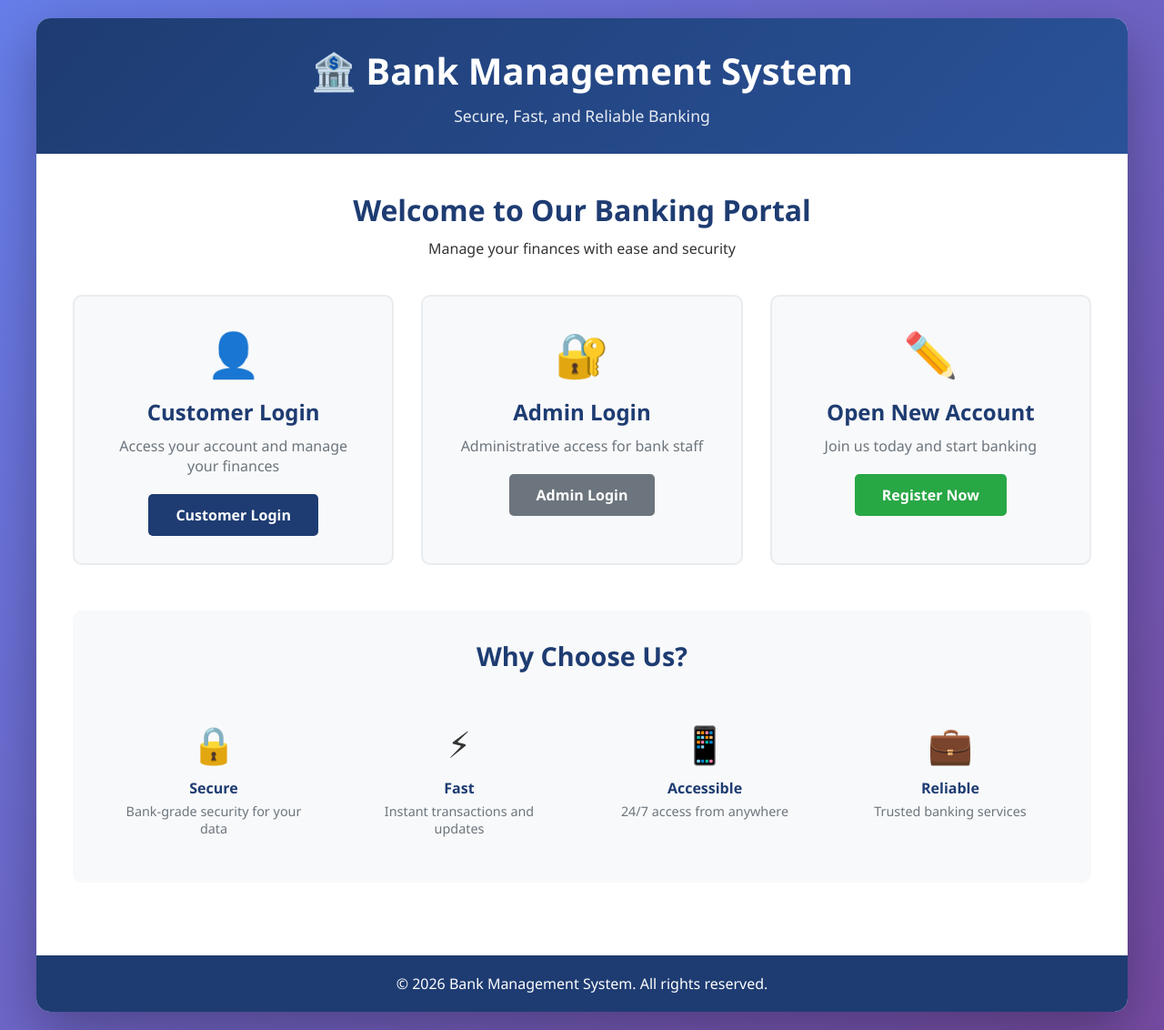
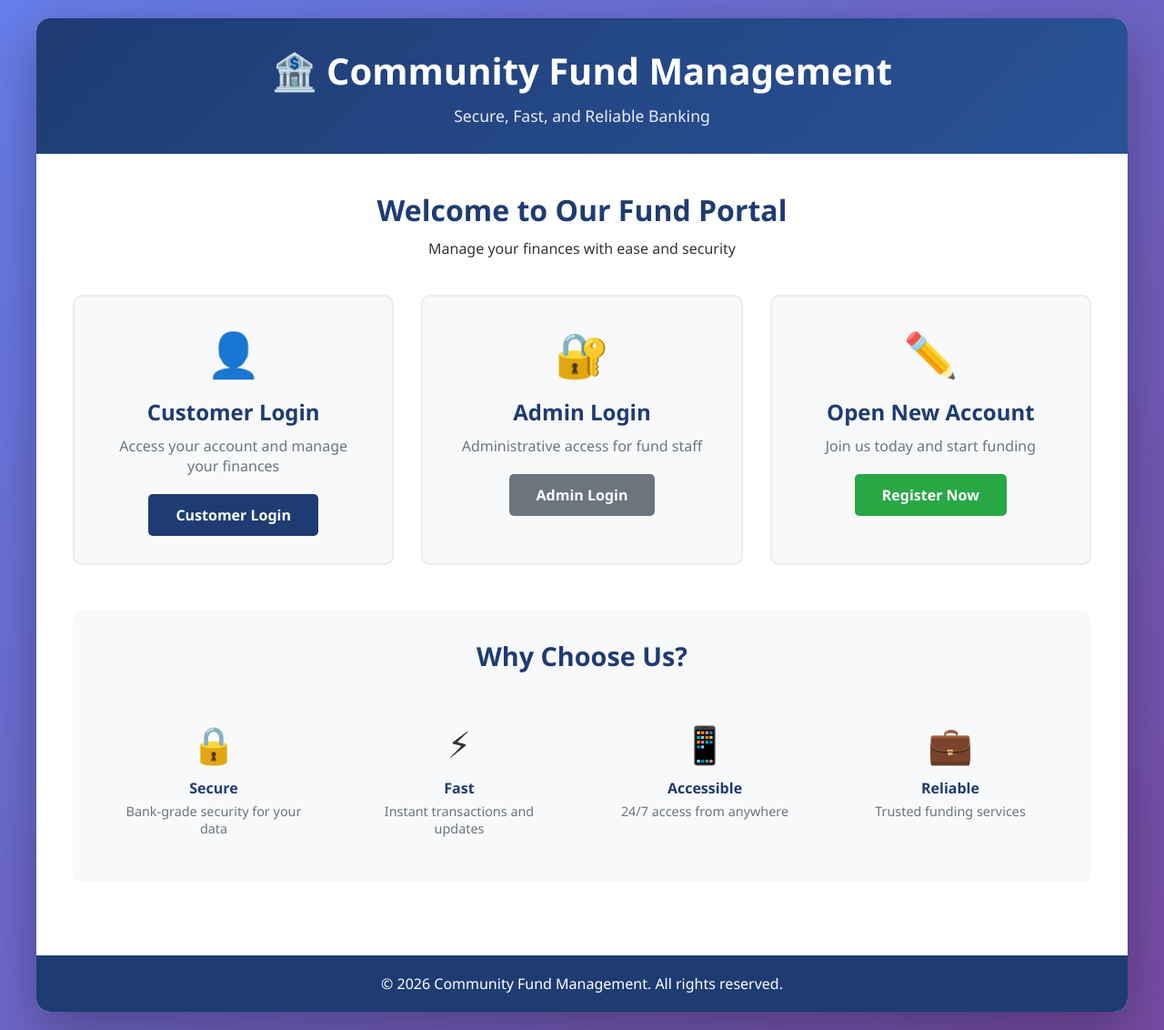
Before and after one commit to bhanu-limbu/community_fund_management, a PHP site: page / in a window 1280 px wide. Shown: the whole page at 91% size. Run offline with PHP 8.4, Linux system fonts and the light colour scheme.

Commit message:
Topic changed to Community Fund Management

```diff
--- a/admin_close_account.php
+++ b/admin_close_account.php
@@ -45,7 +45,7 @@ if ($_SERVER['REQUEST_METHOD'] == 'POST') {
 <head>
     <meta charset="UTF-8">
     <meta name="viewport" content="width=device-width, initial-scale=1.0">
-    <title>Close Account - Bank Management System</title>
+    <title>Close Account - Community Fund Management</title>
     <link rel="stylesheet" href="css/style.css">
 </head>
 <body>
@@ -90,7 +90,7 @@ if ($_SERVER['REQUEST_METHOD'] == 'POST') {
         </main>
 
         <footer class="footer">
-            <p>&copy; 2026 Bank Management System. All rights reserved.</p>
+            <p>&copy; 2026 Community Fund Management. All rights reserved.</p>
         </footer>
     </div>
 
--- a/admin_dashboard.php
+++ b/admin_dashboard.php
@@ -28,7 +28,7 @@ $conn->close();
 <head>
     <meta charset="UTF-8">
     <meta name="viewport" content="width=device-width, initial-scale=1.0">
-    <title>Admin Dashboard - Bank Management System</title>
+    <title>Admin Dashboard - Community Fund Management</title>
     <link rel="stylesheet" href="css/style.css">
 </head>
 <body>
@@ -105,7 +105,7 @@ $conn->close();
         </main>
 
         <footer class="footer">
-            <p>&copy; 2026 Bank Management System. All rights reserved.</p>
+            <p>&copy; 2026 Community Fund Management. All rights reserved.</p>
         </footer>
     </div>
 </body>
--- a/admin_login.php
+++ b/admin_login.php
@@ -52,7 +52,7 @@ if ($_SERVER['REQUEST_METHOD'] == 'POST') {
 <head>
     <meta charset="UTF-8">
     <meta name="viewport" content="width=device-width, initial-scale=1.0">
-    <title>Admin Login - Bank Management System</title>
+    <title>Admin Login - Community Fund Management</title>
     <link rel="stylesheet" href="css/style.css">
 </head>
 <body>
@@ -95,7 +95,7 @@ if ($_SERVER['REQUEST_METHOD'] == 'POST') {
         </main>
 
         <footer class="footer">
-            <p>&copy; 2026 Bank Management System. All rights reserved.</p>
+            <p>&copy; 2026 Community Fund Management. All rights reserved.</p>
         </footer>
     </div>
 </body>
--- a/admin_view_transactions.php
+++ b/admin_view_transactions.php
@@ -30,7 +30,7 @@ $conn->close();
 <head>
     <meta charset="UTF-8">
     <meta name="viewport" content="width=device-width, initial-scale=1.0">
-    <title>All Transactions - Bank Management System</title>
+    <title>All Transactions - Community Fund Management</title>
     <link rel="stylesheet" href="css/style.css">
 </head>
 <body>
@@ -92,7 +92,7 @@ $conn->close();
         </main>
 
         <footer class="footer">
-            <p>&copy; 2026 Bank Management System. All rights reserved.</p>
+            <p>&copy; 2026 Community Fund Management. All rights reserved.</p>
         </footer>
     </div>
 </body>
--- a/admin_view_users.php
+++ b/admin_view_users.php
@@ -59,7 +59,7 @@ $conn->close();
 <head>
     <meta charset="UTF-8">
     <meta name="viewport" content="width=device-width, initial-scale=1.0">
-    <title>All Users - Bank Management System</title>
+    <title>All Users - Community Fund Management</title>
     <link rel="stylesheet" href="css/style.css">
 </head>
 <body>
@@ -139,7 +139,7 @@ $conn->close();
         </main>
 
         <footer class="footer">
-            <p>&copy; 2026 Bank Management System. All rights reserved.</p>
+            <p>&copy; 2026 Community Fund Management. All rights reserved.</p>
         </footer>
     </div>
 </body>
--- a/balance_enquiry.php
+++ b/balance_enquiry.php
@@ -25,7 +25,7 @@ $conn->close();
 <head>
     <meta charset="UTF-8">
     <meta name="viewport" content="width=device-width, initial-scale=1.0">
-    <title>Balance Enquiry - Bank Management System</title>
+    <title>Balance Enquiry - Community Fund Management</title>
     <link rel="stylesheet" href="css/style.css">
 </head>
 <body>
@@ -62,7 +62,7 @@ $conn->close();
         </main>
 
         <footer class="footer">
-            <p>&copy; 2026 Bank Management System. All rights reserved.</p>
+            <p>&copy; 2026 Community Fund Management. All rights reserved.</p>
         </footer>
     </div>
 </body>
--- a/config.php
+++ b/config.php
@@ -5,7 +5,7 @@
 define('DB_HOST', 'localhost');
 define('DB_USER', 'root');
 define('DB_PASS', '');
-define('DB_NAME', 'bank_management_system');
+define('DB_NAME', 'community_fund_management');
 
 // Create database connection
 function getDBConnection() {
--- a/index.html
+++ b/index.html
@@ -3,19 +3,19 @@
 <head>
     <meta charset="UTF-8">
     <meta name="viewport" content="width=device-width, initial-scale=1.0">
-    <title>Bank Management System - Home</title>
+    <title>Community Fund Management System</title>
     <link rel="stylesheet" href="css/style.css">
 </head>
 <body>
     <div class="container">
         <header class="header">
-            <h1>🏦 Bank Management System</h1>
+            <h1>🏦 Community Fund Management</h1>
             <p class="tagline">Secure, Fast, and Reliable Banking</p>
         </header>
 
         <main class="main-content">
             <div class="welcome-section">
-                <h2>Welcome to Our Banking Portal</h2>
+                <h2>Welcome to Our Fund Portal</h2>
                 <p>Manage your finances with ease and security</p>
             </div>
 
@@ -30,14 +30,14 @@
                 <div class="card">
                     <div class="card-icon">🔐</div>
                     <h3>Admin Login</h3>
-                    <p>Administrative access for bank staff</p>
+                    <p>Administrative access for fund staff</p>
                     <a href="admin_login.php" class="btn btn-secondary">Admin Login</a>
                 </div>
 
                 <div class="card">
                     <div class="card-icon">✏️</div>
                     <h3>Open New Account</h3>
-                    <p>Join us today and start banking</p>
+                    <p>Join us today and start funding</p>
                     <a href="register.php" class="btn btn-success">Register Now</a>
                 </div>
             </div>
@@ -63,14 +63,14 @@
                     <div class="feature-item">
                         <span class="feature-icon">💼</span>
                         <h4>Reliable</h4>
-                        <p>Trusted banking services</p>
+                        <p>Trusted funding services</p>
                     </div>
                 </div>
             </div>
         </main>
 
         <footer class="footer">
-            <p>&copy; 2026 Bank Management System. All rights reserved.</p>
+            <p>&copy; 2026 Community Fund Management. All rights reserved.</p>
         </footer>
     </div>
 </body>
--- a/login.php
+++ b/login.php
@@ -57,7 +57,7 @@ if ($_SERVER['REQUEST_METHOD'] == 'POST') {
 <head>
     <meta charset="UTF-8">
     <meta name="viewport" content="width=device-width, initial-scale=1.0">
-    <title>Customer Login - Bank Management System</title>
+    <title>Customer Login - Community Fund Management</title>
     <link rel="stylesheet" href="css/style.css">
 </head>
 <body>
@@ -95,7 +95,7 @@ if ($_SERVER['REQUEST_METHOD'] == 'POST') {
         </main>
 
         <footer class="footer">
-            <p>&copy; 2026 Bank Management System. All rights reserved.</p>
+            <p>&copy; 2026 Community Fund Management. All rights reserved.</p>
         </footer>
     </div>
 </body>
--- a/send_money.php
+++ b/send_money.php
@@ -88,7 +88,7 @@ $conn->close();
 <head>
     <meta charset="UTF-8">
     <meta name="viewport" content="width=device-width, initial-scale=1.0">
-    <title>Send Money - Bank Management System</title>
+    <title>Send Money - Community Fund Management</title>
     <link rel="stylesheet" href="css/style.css">
 </head>
 <body>
@@ -138,7 +138,7 @@ $conn->close();
         </main>
 
         <footer class="footer">
-            <p>&copy; 2026 Bank Management System. All rights reserved.</p>
+            <p>&copy; 2026 Community Fund Management. All rights reserved.</p>
         </footer>
     </div>
 
--- a/transaction_history.php
+++ b/transaction_history.php
@@ -34,7 +34,7 @@ $conn->close();
 <head>
     <meta charset="UTF-8">
     <meta name="viewport" content="width=device-width, initial-scale=1.0">
-    <title>Transaction History - Bank Management System</title>
+    <title>Transaction History - Community Fund Management</title>
     <link rel="stylesheet" href="css/style.css">
 </head>
 <body>
@@ -93,7 +93,7 @@ $conn->close();
         </main>
 
         <footer class="footer">
-            <p>&copy; 2026 Bank Management System. All rights reserved.</p>
+            <p>&copy; 2026 Community Fund Management. All rights reserved.</p>
         </footer>
     </div>
 </body>
--- a/user_dashboard.php
+++ b/user_dashboard.php
@@ -21,7 +21,7 @@ $conn->close();
 <head>
     <meta charset="UTF-8">
     <meta name="viewport" content="width=device-width, initial-scale=1.0">
-    <title>User Dashboard - Bank Management System</title>
+    <title>User Dashboard - Community Fund Management</title>
     <link rel="stylesheet" href="css/style.css">
 </head>
 <body>
@@ -76,7 +76,7 @@ $conn->close();
         </main>
 
         <footer class="footer">
-            <p>&copy; 2026 Bank Management System. All rights reserved.</p>
+            <p>&copy; 2026 Community Fund Management. All rights reserved.</p>
         </footer>
     </div>
 </body>
--- a/view_profile.php
+++ b/view_profile.php
@@ -25,7 +25,7 @@ $conn->close();
 <head>
     <meta charset="UTF-8">
     <meta name="viewport" content="width=device-width, initial-scale=1.0">
-    <title>My Profile - Bank Management System</title>
+    <title>My Profile - Community Fund Management</title>
     <link rel="stylesheet" href="css/style.css">
 </head>
 <body>
@@ -79,7 +79,7 @@ $conn->close();
         </main>
 
         <footer class="footer">
-            <p>&copy; 2026 Bank Management System. All rights reserved.</p>
+            <p>&copy; Community Fund Management. All rights reserved.</p>
         </footer>
     </div>
 </body>
```
Also changed, not shown: database.sql (+3 -8 lines), register.php (+5 -5 lines), README.md, 4 other files.
